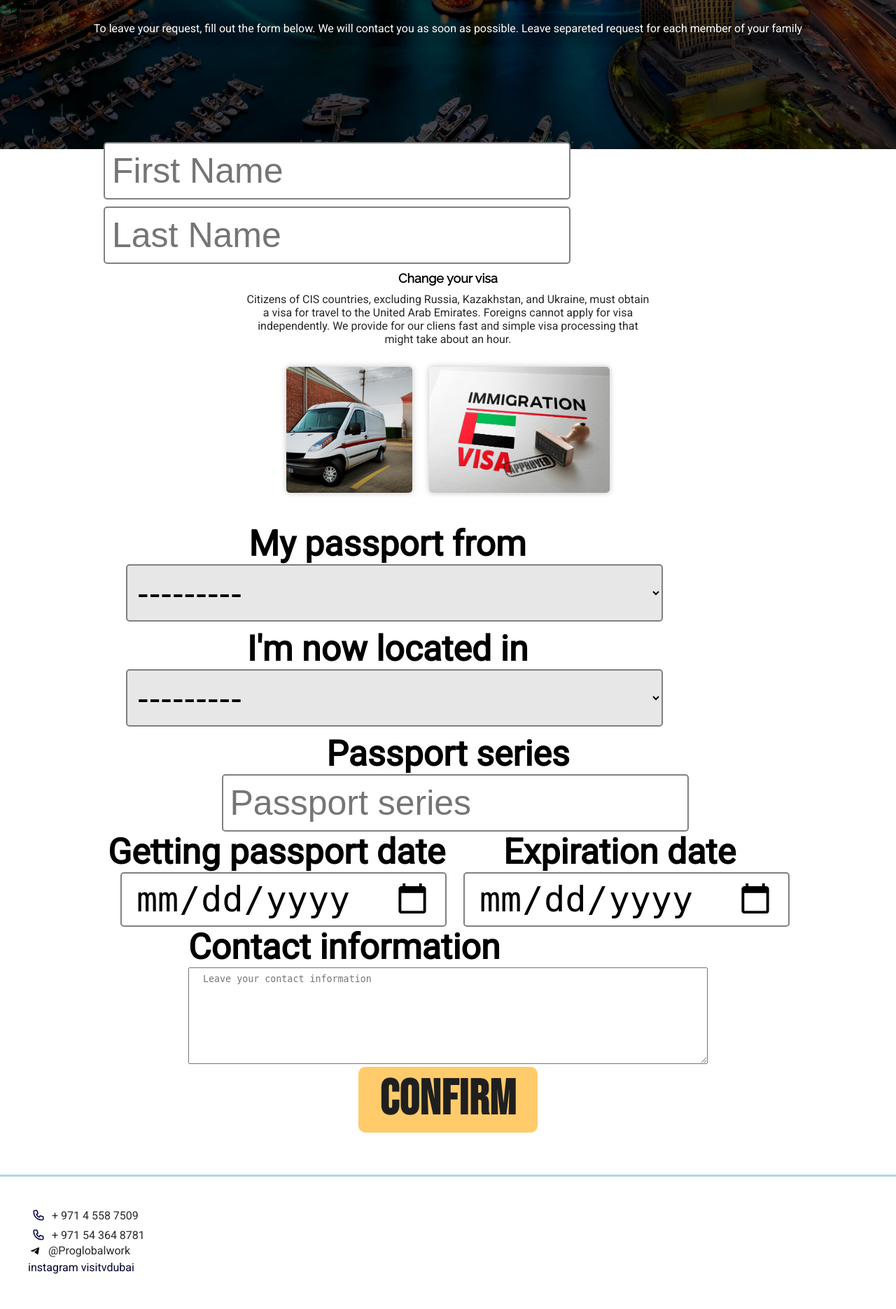
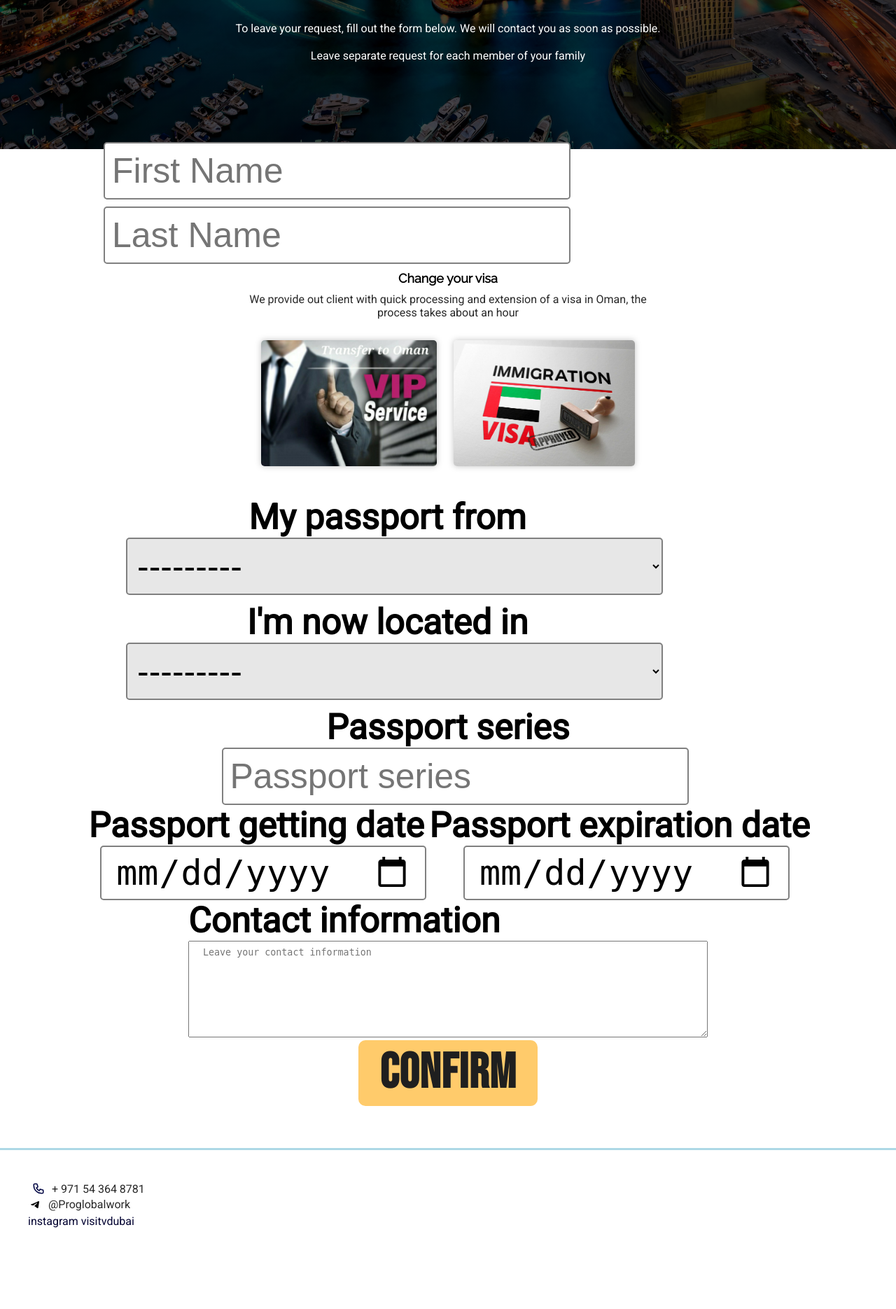
Before and after one commit to nickintroll/TimeLessRep, a Django app: page / in a window 1280 px wide. Shown: the part 1425-3295 px from the top of the page at 70% size. After the commit the page ends 3179 px from the top, so only its background shows below. Run offline with Django 3.2, Linux system fonts and the light colour scheme; data comes from the database, SQL or seed files in the repository; both versions use the stored data as it was after the commit.

Commit message:
added translation to dubai page and some minor changes

```diff
--- a/main/templates/base.html
+++ b/main/templates/base.html
@@ -112,38 +112,38 @@
 		<br>
 		<div class="content">
 			<div>
-				<div class="inline-bastards" style="margin-bottom: -6px;">
-					<div>
-					<svg xmlns="http://www.w3.org/2000/svg"
-						x="0"
-						y="0"
-						width="30px"
-						height="30px"
-						viewBox="0 0 100 100"
-						preserveAspectRatio="xMidYMid meet">
-					   <defs>
-						   <style>
-							   .svg-stroke-primary {
-								   stroke: #090D49;
-							   }
-						   </style>
-					   </defs>
-
-					   <g transform="translate(20.00, 20.00) scale(0.60, 0.60)">
-
-					   <path class="svg-stroke-primary"
-						 d="M12.5,20.8a8.3,8.3,0,0,1,8.3-8.3H34.5a4,4,0,0,1,3.9,2.8l6.3,18.8a4,4,0,0,1-2.1,5l-9.4,4.7a46,46,0,0,0,23,23l4.7-9.4a4,4,0,0,1,5-2.1l18.8,6.3a4,4,0,0,1,2.8,3.9V79.2a8.3,8.3,0,0,1-8.3,8.3H75A62.5,62.5,0,0,1,12.5,25Z"
-						 fill="none"
-						 stroke-linecap="round"
-						 stroke-linejoin="round"
-						 stroke-width="9px"/>
-					   </g>
-				   </svg>
-					</div>
-					<div style="padding-top: 6px;">
-						+ 971 4 558 7509
-					</div>
-				</div>
+				<!-- <div class="inline-bastards" style="margin-bottom: -6px;"> -->
+					<!-- <div> -->
+					<!-- <svg xmlns="http://www.w3.org/2000/svg" -->
+						<!-- x="0" -->
+						<!-- y="0" -->
+						<!-- width="30px" -->
+						<!-- height="30px" -->
+						<!-- viewBox="0 0 100 100" -->
+						<!-- preserveAspectRatio="xMidYMid meet"> -->
+					   <!-- <defs> -->
+						   <!-- <style>				    -->
+							   <!-- .svg-stroke-primary { -->
+								   <!-- stroke: #090D49; -->
+							   <!-- } -->
+						   <!-- </style> -->
+					   <!-- </defs> -->
+					   <!--  -->
+					   <!-- <g transform="translate(20.00, 20.00) scale(0.60, 0.60)"> -->
+						   <!--  -->
+					   <!-- <path class="svg-stroke-primary" -->
+						 <!-- d="M12.5,20.8a8.3,8.3,0,0,1,8.3-8.3H34.5a4,4,0,0,1,3.9,2.8l6.3,18.8a4,4,0,0,1-2.1,5l-9.4,4.7a46,46,0,0,0,23,23l4.7-9.4a4,4,0,0,1,5-2.1l18.8,6.3a4,4,0,0,1,2.8,3.9V79.2a8.3,8.3,0,0,1-8.3,8.3H75A62.5,62.5,0,0,1,12.5,25Z" -->
+						 <!-- fill="none" -->
+						 <!-- stroke-linecap="round" -->
+						 <!-- stroke-linejoin="round" -->
+						 <!-- stroke-width="9px"/> -->
+					   <!-- </g> -->
+				   <!-- </svg> -->
+					<!-- </div> -->
+					<!-- <div style="padding-top: 6px;"> -->
+						<!-- + 971 4 558 7509 -->
+					<!-- </div> -->
+				<!-- </div> -->
 				<div class="inline-bastards" style="margin-bottom: -6px;">
 					<div>
 					<svg xmlns="http://www.w3.org/2000/svg"
--- a/main/templates/main/dubai_main.html
+++ b/main/templates/main/dubai_main.html
@@ -51,14 +51,11 @@ text-shadow: 0px 0px 5px black;
 ">
 <div class="centered" style="margin-top: 5%">
 	<h1 style="color: white; text-shadow: 0 0 20px rgb(0, 0, 0, 0.4); max-width: 30ch;">
-		Dubai visa
+		{{ texts.texts.dubai_visas.text }}
 	</h1>
 </div>
 <div class="centered pho-sma" style="text-align: center; color: rgb(211, 211, 211)">
-	Figure out price to get visa for your family with calculator below. <br>
-	Leave your data so we can make visa for you at the bottom of page. <br>
-	We also can extend your visa duration, information i bellow the calculator
-
+	{{ texts.texts.dubaivisa_exp.text|linebreaks }}
 </div>
 <div class="tricky-but centered" style="margin-top: 30px; text-shadow: none;">
 	<div>
@@ -74,10 +71,10 @@ text-shadow: 0px 0px 5px black;
 	<form method="post">
 		<div class="content" style="padding-top: 40px; padding-bottom: 50px; text-align: center;">
 			<div>
-				<a href="{% url 'main:my_requests' %}">I have created a request</a>
+				<a href="{% url 'main:my_requests' %}">{{  texts.texts.already_have_request.text }}</a>
 			</div>
 			<h1 style="margin-top: 0px; margin-bottom: 10px;">
-				Calculate price for your family
+				{{  texts.texts.calculate_price_for_fam_dubai.text }}
 			</h1>
 			<div>
 				{{ form.visa_duration }}
@@ -94,7 +91,7 @@ text-shadow: 0px 0px 5px black;
 						</div>
 					</div>
 					<div>
-						<h2 style="font-size: 25px;" >Total: <span id="culc_results"> 0</span> aed</h2>
+						<h2 style="font-size: 25px;" >{{ texts.texts.total.text }}: <span id="culc_results"> 0</span> aed</h2>
 					</div>
 
 				</div>
@@ -110,11 +107,10 @@ min-height: 50vh;
 ">
 <div class="centered" style="text-align: center; margin-top: 10%;">
 	<h1 class="centered" style="color: white; text-shadow: 0 0 20px rgb(0, 0, 0, 0.4); max-width: 30ch;margin-top: 60px; margin-bottom: 30px;">
-		Your request
+		{{ texts.texts.your_request.text }}
 	</h2>
 	<div class="pho-sma">
-		To leave your request, fill out the form below. We will contact you as soon as possible.
-		Leave separeted request for each member of your family
+		{{ texts.texts.dubai_your_request_exp.text|linebreaks }}
 	</div>
 </div>
 </div>
@@ -130,12 +126,10 @@ min-height: 50vh;
 		<div class="centered ">
 			<div style="text-align: center;">
 				<h2>
-					Change your visa
+					{{ texts.texts.dubai_change_visa.text }}
 				</h2>
 				<div style="max-width: 65ch;">
-					Citizens of CIS countries, excluding Russia, Kazakhstan, and Ukraine, must obtain a visa for travel to the
-					United Arab Emirates. Foreigns cannot apply for visa independently. We provide for our cliens fast and
-					simple visa processing that might take about an hour.
+					{{ texts.texts.dubai_change_visa_exp.text }}
 				</div>
 			</div>
 			<br>
@@ -154,7 +148,7 @@ min-height: 50vh;
 			<div>
 				<div style="text-align: center;">
 					<h4>
-						My passport from
+						{{ texts.texts.my_passport_from.text }}
 					</h4>
 				</div>
 				{{ form.passport_registered_at  }}
@@ -162,7 +156,7 @@ min-height: 50vh;
 			<div>
 				<div style="text-align: center;">
 					<h4>
-						I'm now located in
+						{{ texts.texts.im_located_in.text }}
 					</h4>
 				</div>
 				{{ form.now_located_in }}
@@ -171,7 +165,8 @@ min-height: 50vh;
 		<div class="centered">
 			<div style="text-align: center;">
 				<h4>
-					Passport series
+					{{ texts.texts.passport_series.text }}
+
 				</h4>
 				{{ form.passport_series }}
 			</div>
@@ -179,25 +174,27 @@ min-height: 50vh;
 		</div>
 		<div class="centered inline-bastards ">
 			<div style="text-align: center;">
-				<h4>Getting passport date</h4>
+				<h4>
+					{{ texts.texts.getting_passport_date.text }}
+				</h4>
 				{{ form.passport_open_date }}
 			</div>
 			<div style="text-align: center;">
 				<h4>
-					Expiration date
+					{{ texts.texts.passport_expiration_date.text }}
 				</h4>
 				{{ form.passport_open_date }}
 			</div>
 		</div>
 		<div class="centered">
 			<h4>
-				Contact information
+				{{ texts.texts.contact_information.text }}
 			</h4>
 			{{ form.contact_information }}
 		</div>
 		{% csrf_token %}
 		<div class="centered">
-			<input type="submit" value="Confirm" id="confirm-but">
+			<input type="submit" value="{{ texts.texts.Confirm.text }}" id="confirm-but">
 		</div>
 	</div>
 	</form>
--- a/main/templates/main/main_page.html
+++ b/main/templates/main/main_page.html
@@ -21,7 +21,7 @@ background-size: cover;
 			</h1>
 			<div>
 				<br>
-				{{ texts.texts.main_page__scrollandsee.text}}
+				{{ texts.texts.main_page__scrollandsee.text }}
 				<br>
 				<br>
 				<br>
--- a/pgblwork/settings.py
+++ b/pgblwork/settings.py
@@ -29,7 +29,7 @@ DEFAULT_AUTO_FIELD='django.db.models.AutoField'
 # SECURITY WARNING: don't run with debug turned on in production!
 DEBUG = True
 
-ALLOWED_HOSTS = ['192.168.0.105', 'localhost', '127.0.0.1', ]
+ALLOWED_HOSTS = ['192.168.0.105', 'localhost', '127.0.0.1', '178.21.8.61']
 CSRF_TRUSTED_ORIGINS = ['https://*.proglobalwork.com','https://*.127.0.0.1', 'https://*.192.168.0.105']
 
 # Application definition
```
Also changed, not shown: db.sqlite3, main/static/imgs/van.png.
